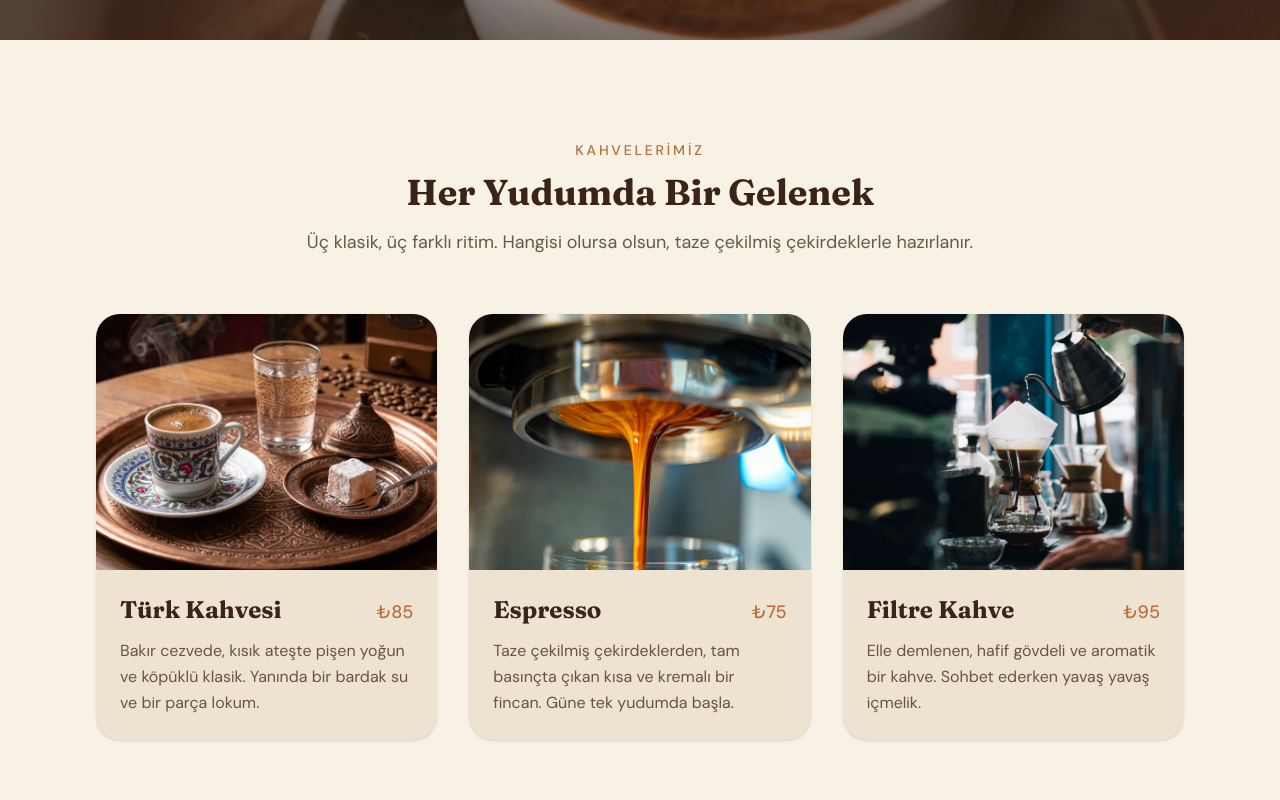
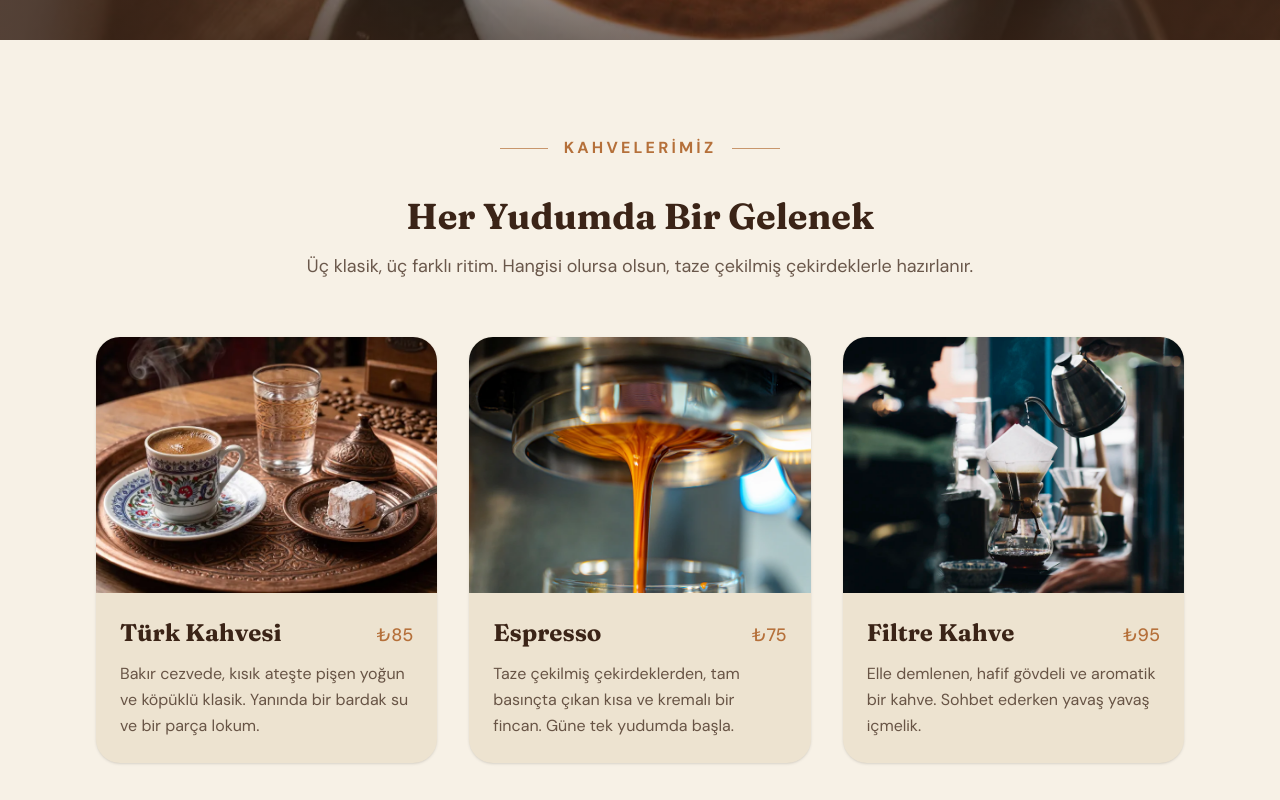
Before and after one commit to eamre/yaren-coffee-one-page, a React (Vite) app: page / in a window 1280 px wide. Shown: the part 760-1560 px from the top of the page. Built offline with nearby package versions, Linux system fonts and the light colour scheme.

Commit message:
style: make section labels larger with side lines and more space

```diff
--- a/src/components/ui/SectionHeading.tsx
+++ b/src/components/ui/SectionHeading.tsx
@@ -9,6 +9,13 @@ interface SectionHeadingProps {
   align?: 'left' | 'center'
 }
 
+// Etiketin yanındaki ince çizgi (süs): rengini etiketten alır.
+function EyebrowLine() {
+  return (
+    <span aria-hidden="true" className="h-px w-8 bg-current opacity-70 sm:w-12" />
+  )
+}
+
 export function SectionHeading({
   eyebrow,
   title,
@@ -17,20 +24,24 @@ export function SectionHeading({
   align = 'center',
 }: SectionHeadingProps) {
   const isDark = tone === 'dark'
+  const isCentered = align === 'center'
 
   return (
-    <header
-      className={classNames(
-        'max-w-2xl',
-        align === 'center' && 'mx-auto text-center',
-      )}
-    >
-      <p className="text-sm font-medium tracking-[0.2em] text-copper uppercase">
+    <header className={classNames('max-w-2xl', isCentered && 'mx-auto')}>
+      <p
+        className={classNames(
+          'flex items-center gap-4 text-base font-semibold tracking-[0.2em] text-copper uppercase',
+          isCentered ? 'justify-center' : 'justify-start',
+        )}
+      >
+        <EyebrowLine />
         {eyebrow}
+        <EyebrowLine />
       </p>
       <h2
         className={classNames(
-          'mt-3 font-display text-3xl font-bold text-balance sm:text-4xl',
+          'mt-9 font-display text-3xl font-bold text-balance sm:text-4xl',
+          isCentered && 'text-center',
           isDark ? 'text-cream' : 'text-espresso',
         )}
       >
@@ -40,6 +51,7 @@ export function SectionHeading({
         <p
           className={classNames(
             'mt-4 text-lg leading-relaxed',
+            isCentered && 'text-center',
             isDark ? 'text-cream/80' : 'text-espresso/75',
           )}
         >
```
